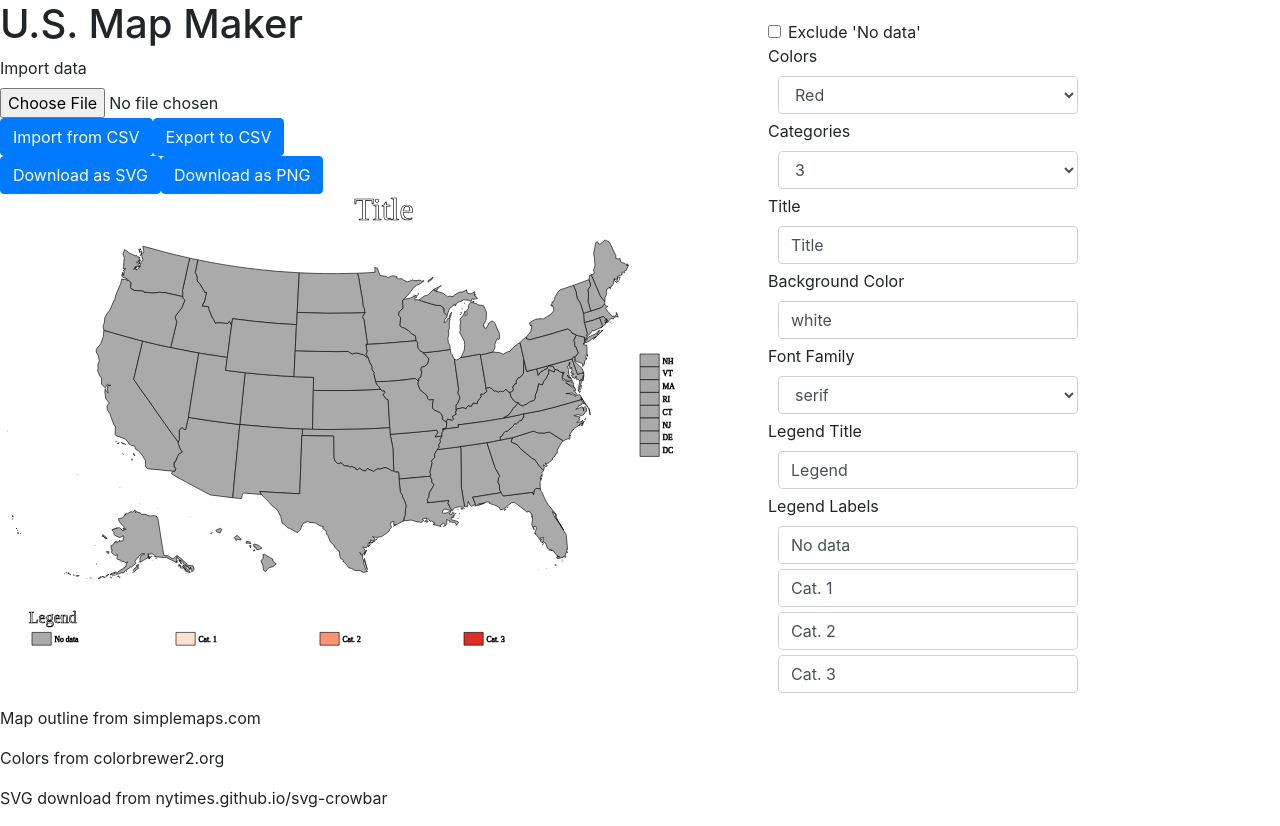
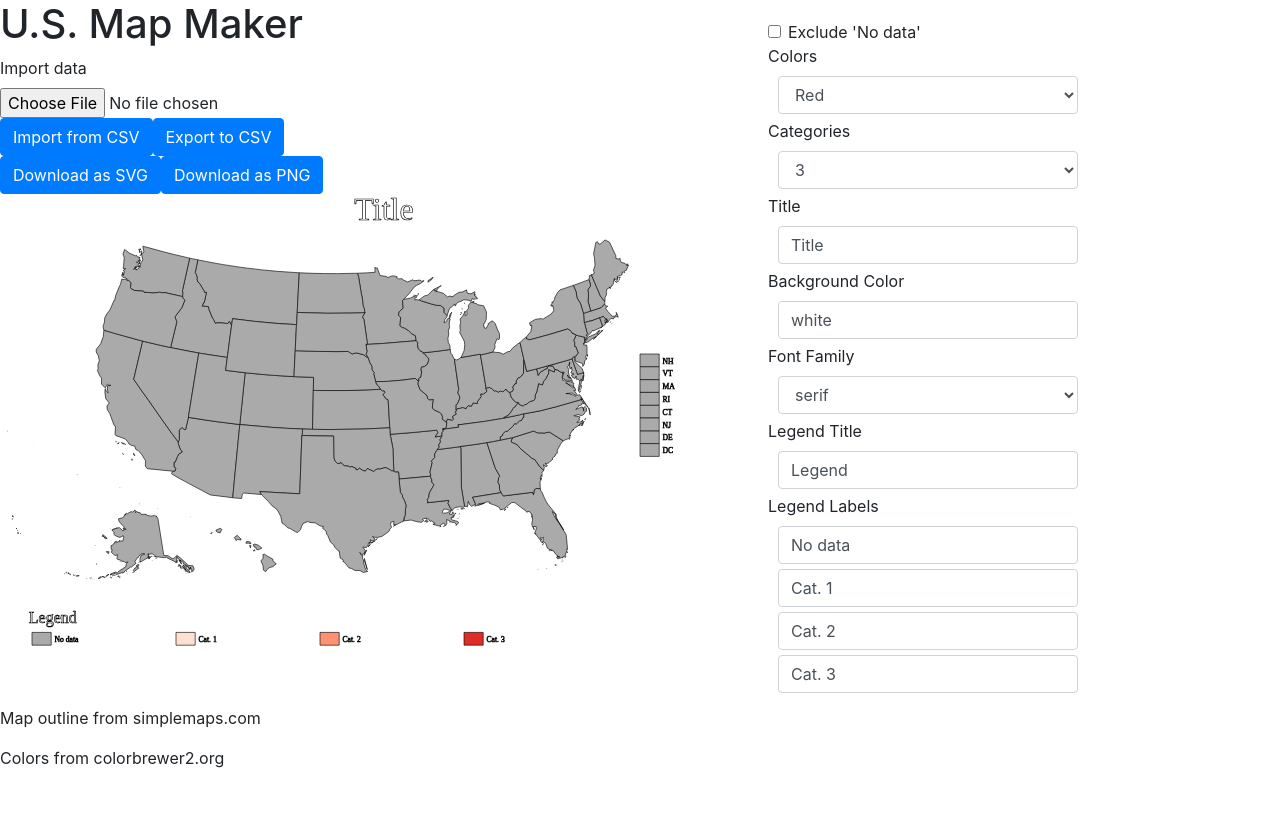
Before and after one commit to colefrishman/us-map-maker, a React (Create React App) app: page / in a window 1280 px wide. After the commit the page ends 800 px from the top, so only its background shows below. Built offline with nearby package versions, Linux system fonts and the light colour scheme.

Commit message:
updated credits

```diff
--- a/src/App.js
+++ b/src/App.js
@@ -289,7 +289,6 @@ function App() {
 			<div id="credits"></div>
 			<p>Map outline from simplemaps.com</p>
 			<p>Colors from colorbrewer2.org</p>
-			<p>SVG download from nytimes.github.io/svg-crowbar</p>
 		</div>
 	)
 }
```
